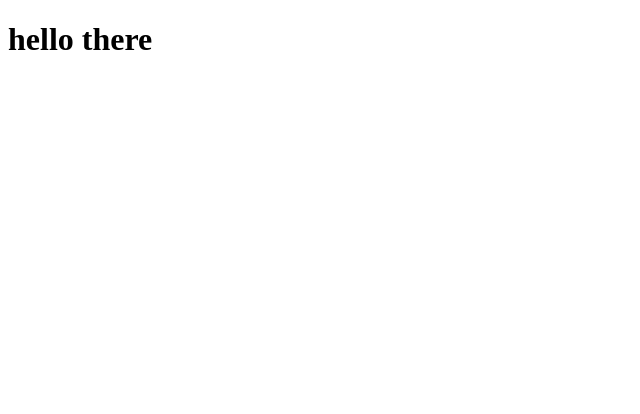
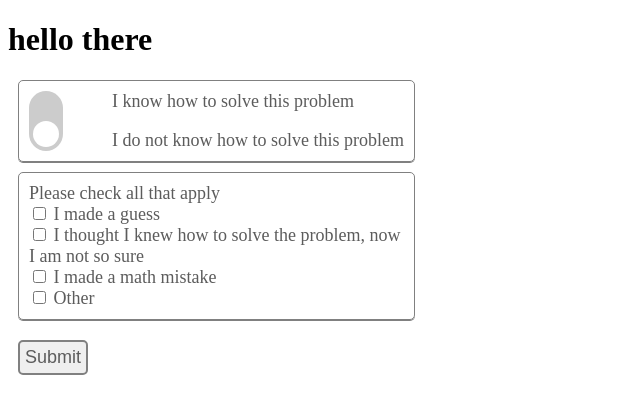
Before and after one commit to DavidD121/BCI-MQP, a browser extension: page options.html in a window 1280 px wide. Shown: the whole page, without its empty margins (0-640 px from the left). Drawn offline with Linux system fonts and the light colour scheme.

Commit message:
styles and html done for followup questions

```diff
--- /dev/null
+++ b/options.css
@@ -0,0 +1,105 @@
+/* The switch - the box around the slider */
+.switch {
+  position: relative;
+  display: inline-block;
+  width: 34px;
+  height: 60px;
+}
+
+/* Hide default HTML checkbox */
+.switch input {
+  opacity: 0;
+  width: 0;
+  height: 0;
+}
+
+/* The slider */
+.slider {
+  position: absolute;
+  cursor: pointer;
+  top: 0;
+  left: 0;
+  right: 0;
+  bottom: 0;
+  background-color: #ccc;
+  -webkit-transition: .4s;
+  transition: .4s;
+}
+
+.slider:before {
+  position: absolute;
+  content: "";
+  height: 26px;
+  width: 26px;
+  left: 4px;
+  bottom: 4px;
+  background-color: white;
+  -webkit-transition: .4s;
+  transition: .4s;
+}
+
+input:checked + .slider {
+  background-color: #2196F3;
+}
+
+input:focus + .slider {
+  box-shadow: 0 0 1px #2196F3;
+}
+
+input:checked + .slider:before {
+  -webkit-transform: translateY(-26px);
+  -ms-transform: translateY(-26px);
+  transform: translateY(-26px);
+}
+
+/* Rounded sliders */
+.slider.round {
+  border-radius: 34px;
+}
+
+.slider.round:before {
+  border-radius: 50%;
+}
+
+.question-container {
+  width: 375px;
+  margin: 10px;
+  font-size: large;
+  color: rgb(92, 92, 92);
+  border-style: solid;
+  border-color: gray;
+  border-radius: 5px;
+  border-width: 1px;
+  padding: 10px;
+  box-shadow: 0 1px gray
+}
+
+.toggle-label {
+  display: flex;
+  height: 60px;
+  flex-direction: column;
+  justify-content: space-between;
+  float: right;
+}
+
+#other_txt {
+  display: none;
+  margin: 10px;
+}
+
+.submit {
+  margin: 10px;
+  padding: 5px;
+  border-radius: 5px;
+  border-style: solid;
+  border-color: gray;
+  font-size: large;
+  color: rgb(92, 92, 92);
+  transition: all 200ms ease-out;
+
+}
+
+.submit:hover {
+  box-shadow: 0 0 0 1px rgb(50 92 225 / 40%);
+  cursor: pointer;
+}
--- a/options.html
+++ b/options.html
@@ -1,12 +1,45 @@
 <!DOCTYPE html>
 <html>
   <head>
-    <link rel="stylesheet" href="button.css">
+    <link rel="stylesheet" href="options.css">
   </head>
   <body>
     <div>
       <h1>hello there</h1>
     </div>
+    <div class="question-container">
+      <label class="switch">
+        <input type="checkbox">
+        <span class="slider round"></span>
+      </label>
+      <label class="toggle-label">
+        <div>I know how to solve this problem</div>
+        <div>I do not know how to solve this problem</div>
+      </label>
+    </div>
+    <div class="question-container">
+        Please check all that apply
+        <div>
+          <input type="checkbox" id="q1" name="q1">
+          <label for="q1">I made a guess</label>
+        </div>
+        <div>
+          <input type="checkbox" id="q2" name="q2">
+          <label for="q2">I thought I knew how to solve the problem, now I am not so sure</label>
+        </div>
+        <div>
+          <input type="checkbox" id="q3" name="q3">
+          <label for="q3">I made a math mistake</label>
+        </div>
+        <div>
+          <input type="checkbox" id="other" name="other">
+          <label for="other">Other</label>
+        </div>
+        <div>
+          <input type="text" id="other_txt" placeholder="Please Specify">
+        </div>
+    </div>
+    <button id="submit" class="submit" onclick="submit()">Submit</button>
     <script src="options.js"></script>
   </body>
 </html>
--- a/options.js
+++ b/options.js
@@ -1,46 +1,7 @@
-// let page = document.getElementById("buttonDiv");
-// let selectedClassName = "current";
-// const presetButtonColors = ["#3aa757", "#e8453c", "#f9bb2d", "#4688f1"];
-
-// // Reacts to a button click by marking the selected button and saving
-// // the selection
-// function handleButtonClick(event) {
-//   // Remove styling from the previously selected color
-//   let current = event.target.parentElement.querySelector(
-//     `.${selectedClassName}`
-//   );
-//   if (current && current !== event.target) {
-//     current.classList.remove(selectedClassName);
-//   }
-
-//   // Mark the button as selected
-//   let color = event.target.dataset.color;
-//   event.target.classList.add(selectedClassName);
-//   chrome.storage.sync.set({ color });
-// }
-
-// // Add a button to the page for each supplied color
-// function constructOptions(buttonColors) {
-//   chrome.storage.sync.get("color", (data) => {
-//     let currentColor = data.color;
-//     // For each color we were provided…
-//     for (let buttonColor of buttonColors) {
-//       // …create a button with that color…
-//       let button = document.createElement("button");
-//       button.dataset.color = buttonColor;
-//       button.style.backgroundColor = buttonColor;
-
-//       // …mark the currently selected color…
-//       if (buttonColor === currentColor) {
-//         button.classList.add(selectedClassName);
-//       }
-
-//       // …and register a listener for when that button is clicked
-//       button.addEventListener("click", handleButtonClick);
-//       page.appendChild(button);
-//     }
-//   });
-// }
-
-// // Initialize the page by constructing the color options
-// constructOptions(presetButtonColors);
+document.getElementById("other").addEventListener("click", () => {
+    if(document.getElementById("other").checked) {
+        document.getElementById("other_txt").style.display = "block"
+    } else {
+        document.getElementById("other_txt").style.display = "none"
+    }
+});
```
